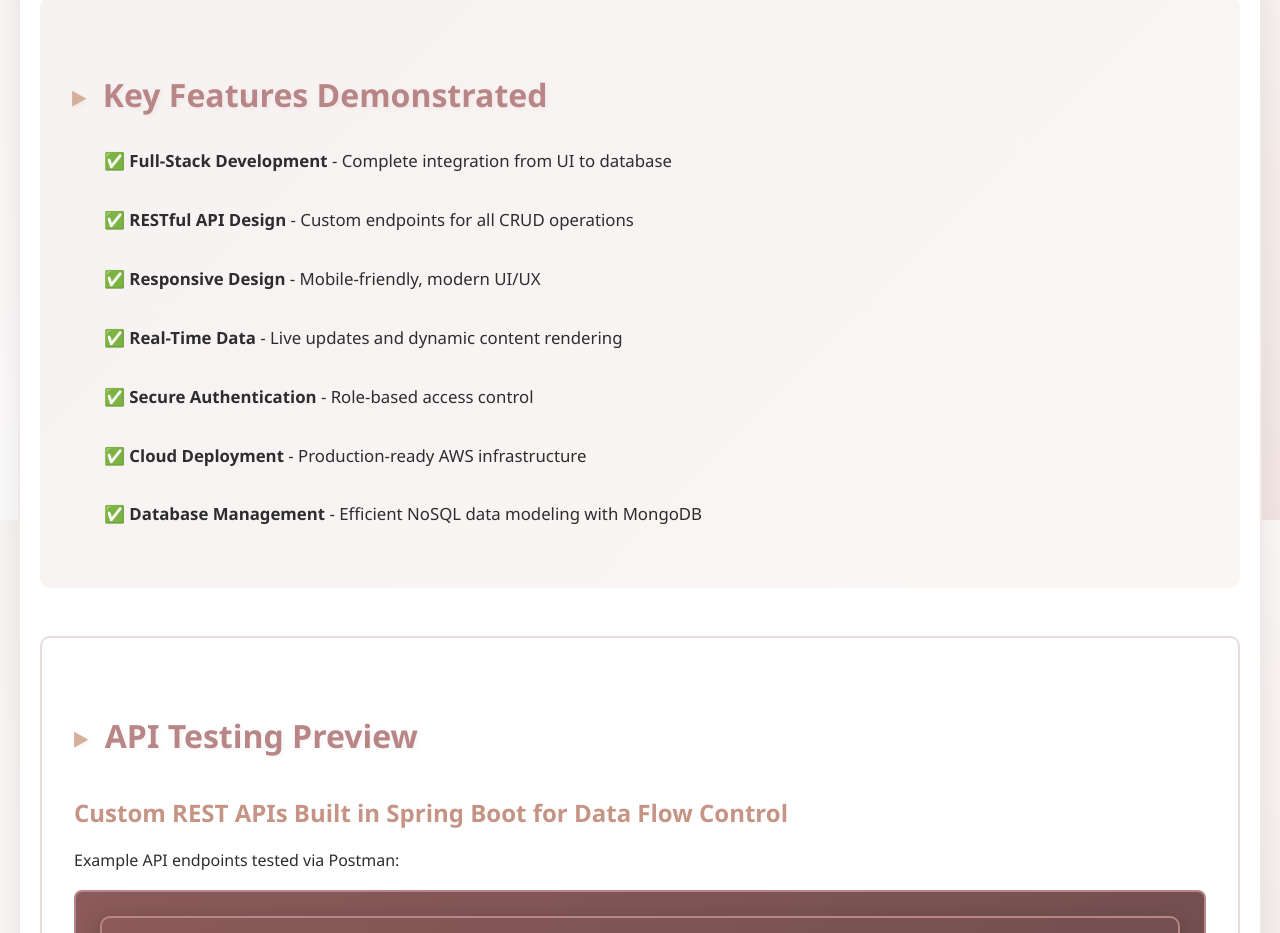
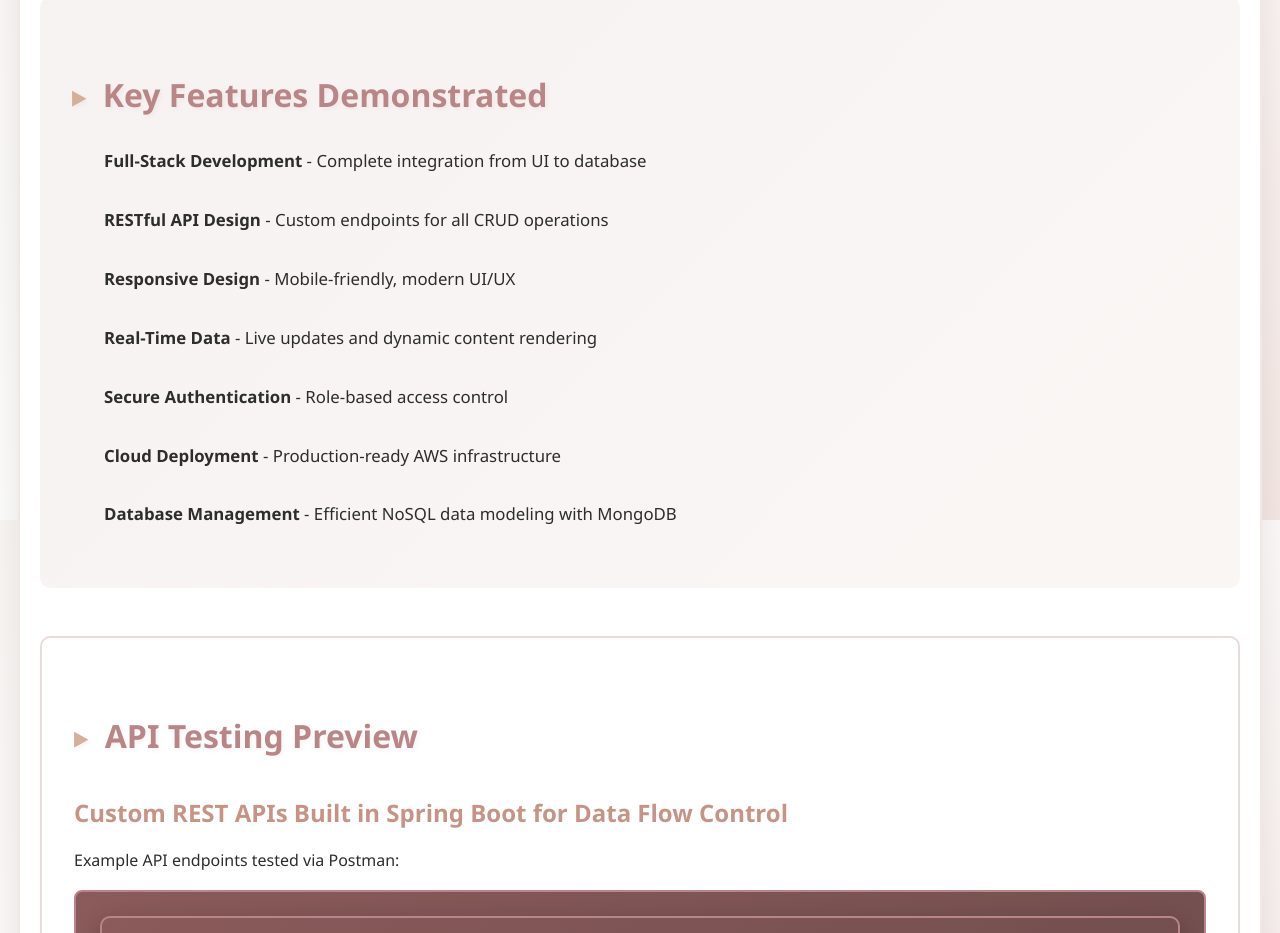
Before and after one commit to Rubysage20/ePortfolio, a plain HTML site: page dashboard.html in a window 1280 px wide. Shown: the part 7480-8413 px from the top of the page. Drawn offline with Linux system fonts and the light colour scheme.

Commit message:
Update key features list in dashboard.html

```diff
--- a/dashboard.html
+++ b/dashboard.html
@@ -93,13 +93,13 @@
         <div class="key-features">
             <h2>Key Features Demonstrated</h2>
             <ul class="features-list">
-                <li>✅ <strong>Full-Stack Development</strong> - Complete integration from UI to database</li>
-                <li>✅ <strong>RESTful API Design</strong> - Custom endpoints for all CRUD operations</li>
-                <li>✅ <strong>Responsive Design</strong> - Mobile-friendly, modern UI/UX</li>
-                <li>✅ <strong>Real-Time Data</strong> - Live updates and dynamic content rendering</li>
-                <li>✅ <strong>Secure Authentication</strong> - Role-based access control</li>
-                <li>✅ <strong>Cloud Deployment</strong> - Production-ready AWS infrastructure</li>
-                <li>✅ <strong>Database Management</strong> - Efficient NoSQL data modeling with MongoDB</li>
+                <li><strong>Full-Stack Development</strong> - Complete integration from UI to database</li>
+                <li><strong>RESTful API Design</strong> - Custom endpoints for all CRUD operations</li>
+                <li><strong>Responsive Design</strong> - Mobile-friendly, modern UI/UX</li>
+                <li><strong>Real-Time Data</strong> - Live updates and dynamic content rendering</li>
+                <li><strong>Secure Authentication</strong> - Role-based access control</li>
+                <li><strong>Cloud Deployment</strong> - Production-ready AWS infrastructure</li>
+                <li> <strong>Database Management</strong> - Efficient NoSQL data modeling with MongoDB</li>
             </ul>
         </div>
 
```
